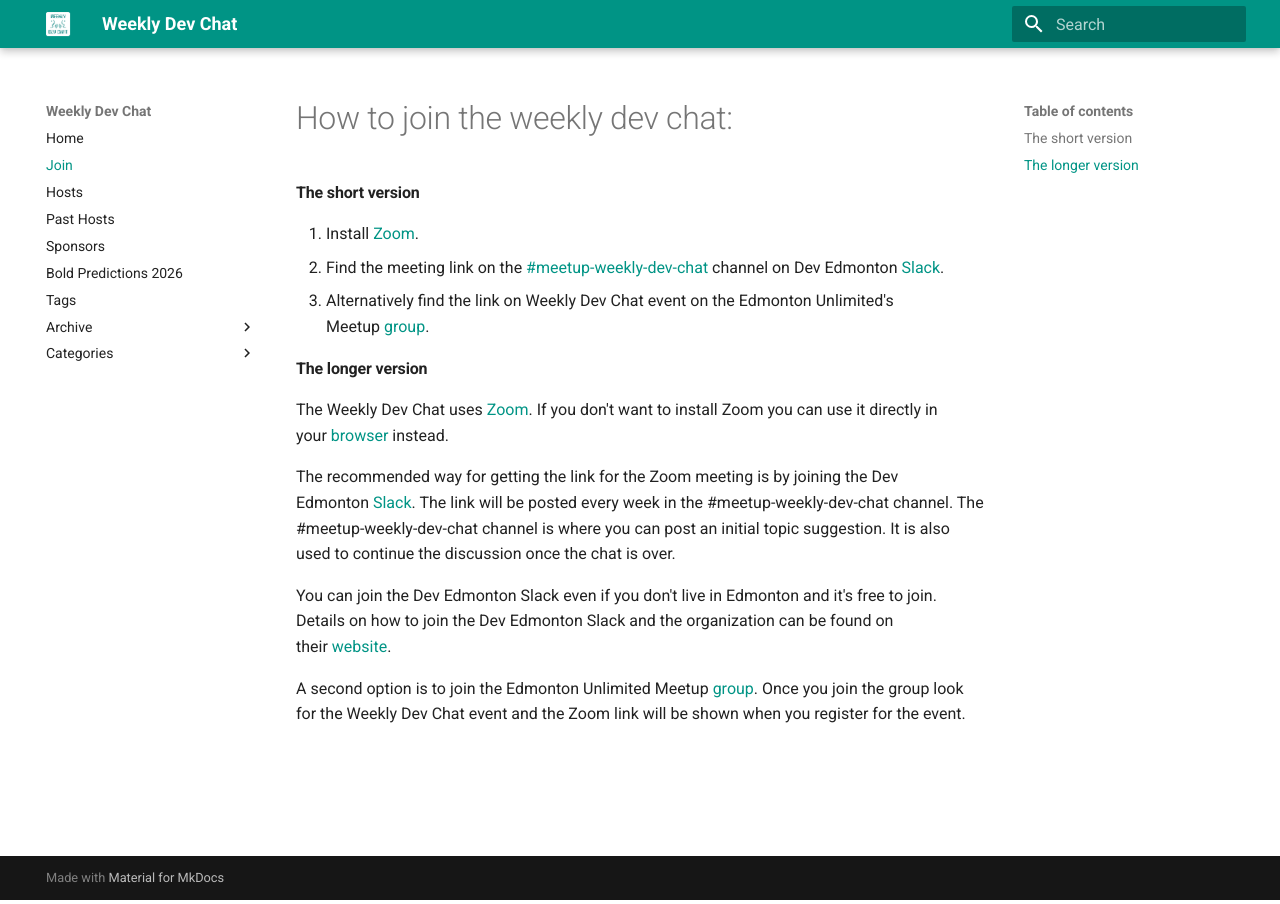
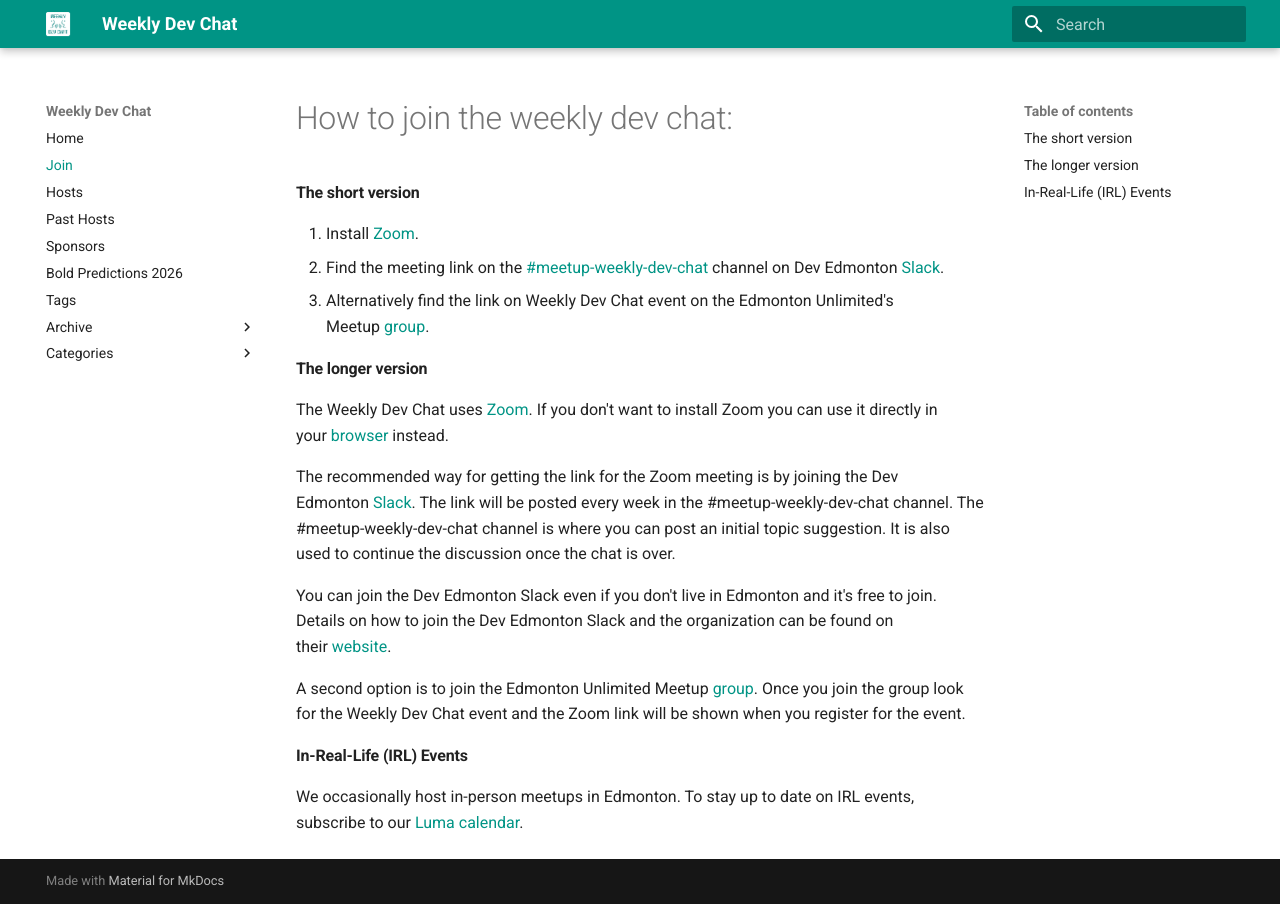
Before and after one commit to weeklydevchat/weeklydevchat.github.io, an MkDocs documentation site: the page built from docs/join.md, in a window 1280 px wide. Built offline with MkDocs 1.6.1 and Material for MkDocs 9.7.7, drawn with Linux system fonts in a browser that asks for light colours.

Commit message:
Add Luma calendar link to join page for IRL events
Agent-Logs-Url: https://github.com/weeklydevchat/weeklydevchat.github.io/sessions/ea3f82fe-e1b3-4aec-829b-d04d6bec09d5

Co-authored-by: mrbiggred <17273852+mrbiggred@users.noreply.github.com>

```diff
--- a/docs/join.md
+++ b/docs/join.md
@@ -15,3 +15,7 @@ The recommended way for getting the link for the Zoom meeting is by joining the
 You can join the Dev Edmonton Slack even if you don't live in Edmonton and it's free to join. Details on how to join the Dev Edmonton Slack and the organization can be found on their [website](https://devedmonton.com/).
 
 A second option is to join the Edmonton Unlimited Meetup [group](https://www.meetup.com/startupedmonton/). Once you join the group look for the Weekly Dev Chat event and the Zoom link will be shown when you register for the event.
+
+#### In-Real-Life (IRL) Events
+
+We occasionally host in-person meetups in Edmonton. To stay up to date on IRL events, subscribe to our [Luma calendar](https://luma.com/weeklydevchat).
```
